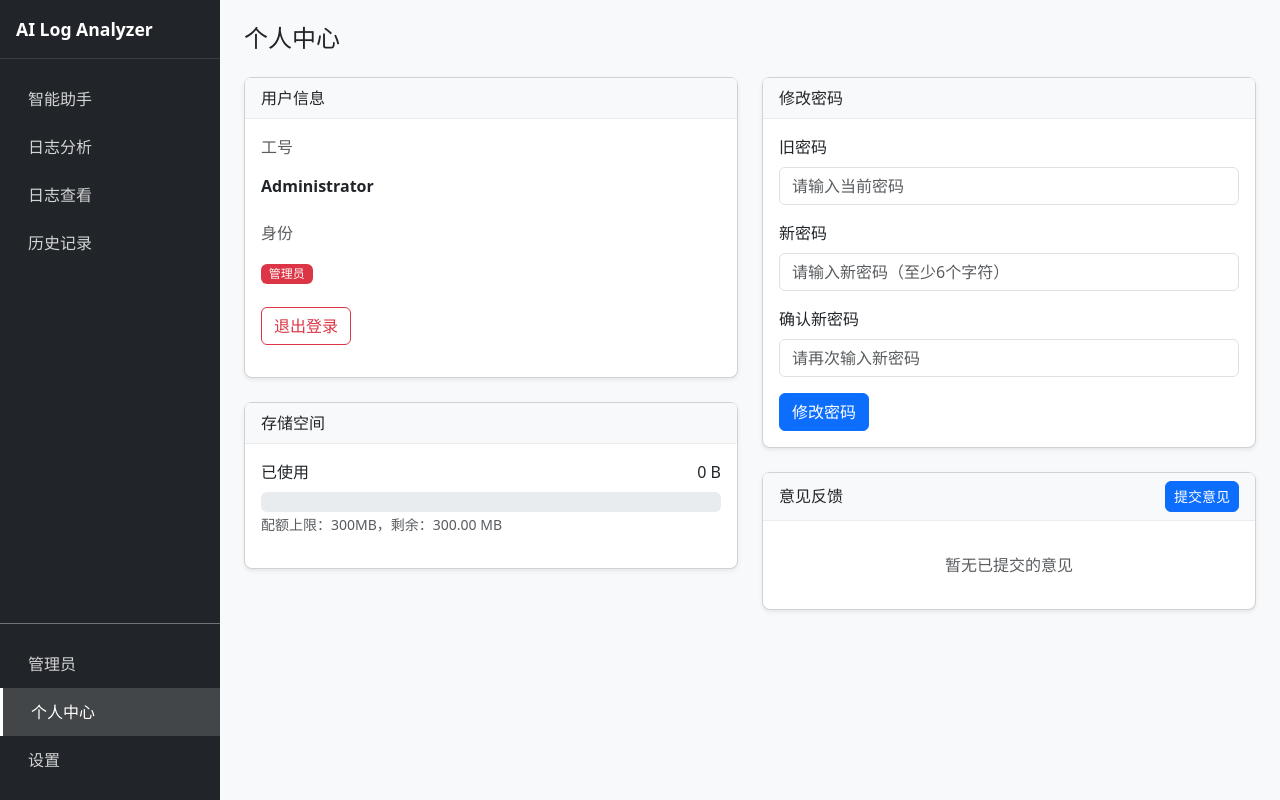
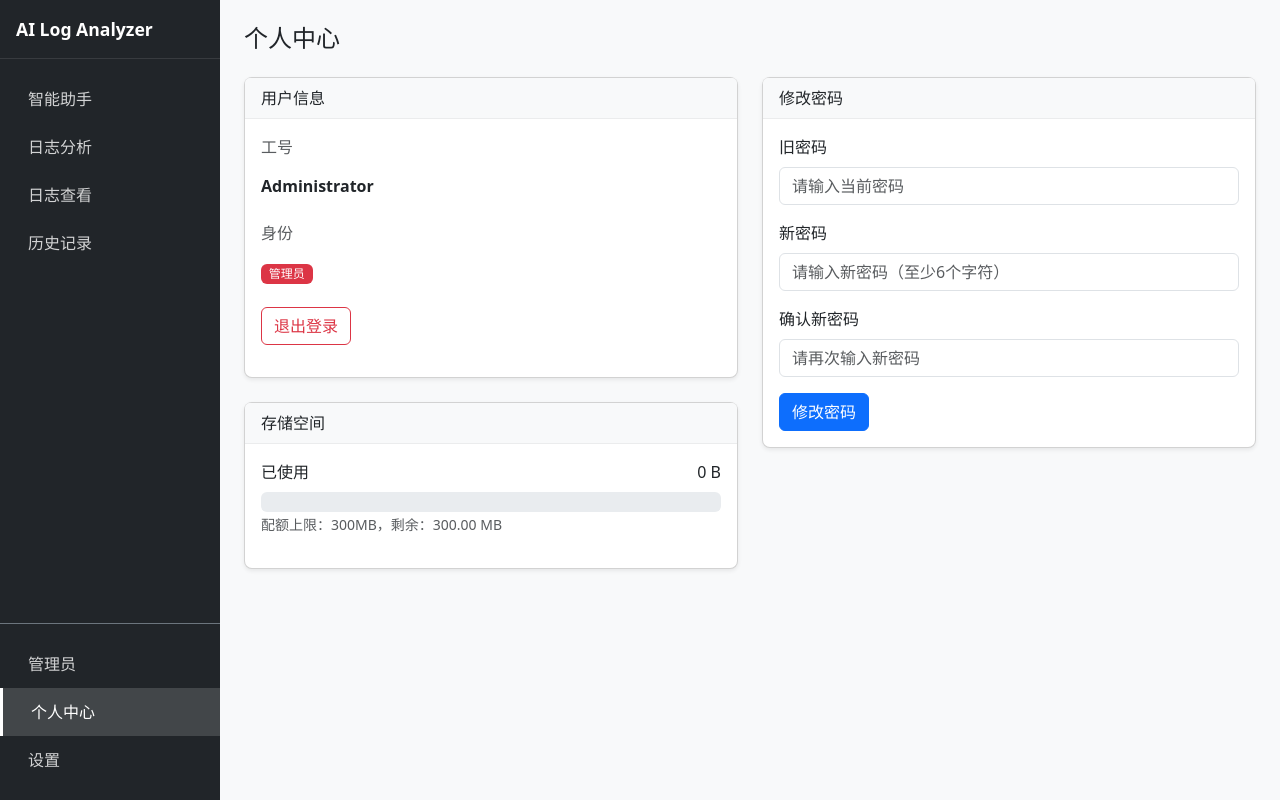
Before and after one commit to Jicoh/AI_logAnalyzer, a Flask app: page /profile in a window 1280 px wide. Run offline with Flask 3, Linux system fonts and the light colour scheme; a user stored in the database is signed in; data that the repository does not hold is empty; some libraries are stand-ins or nearby versions.

Commit message:
管理员不显示意见反馈功能

```diff
--- a/src/web/templates/profile.html
+++ b/src/web/templates/profile.html
@@ -102,7 +102,7 @@
             </div>
 
             <!-- 意见反馈 -->
-            <div class="card mb-4">
+            <div class="card mb-4" x-show="!userInfo.is_admin">
                 <div class="card-header d-flex justify-content-between align-items-center">
                     <span><i class="bi bi-chat-dots"></i> 意见反馈</span>
                     <button class="btn btn-primary btn-sm" @click="showFeedbackModal = true">
@@ -201,9 +201,12 @@ function profileApp() {
         myFeedbacks: [],
 
         init() {
-            this.loadUserInfo();
+            this.loadUserInfo().then(() => {
+                if (!this.userInfo.is_admin) {
+                    this.loadMyFeedbacks();
+                }
+            });
             this.loadQuota();
-            this.loadMyFeedbacks();
         },
 
         async loadUserInfo() {
```
